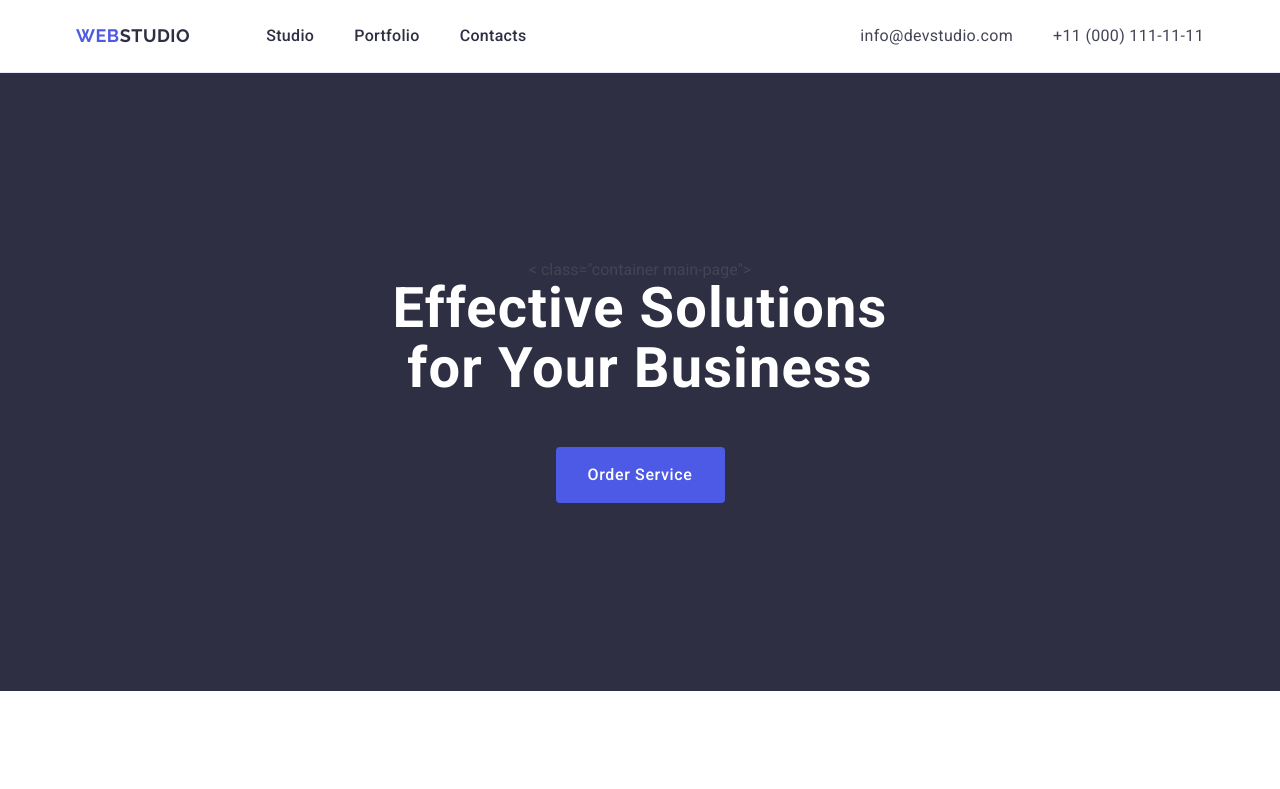
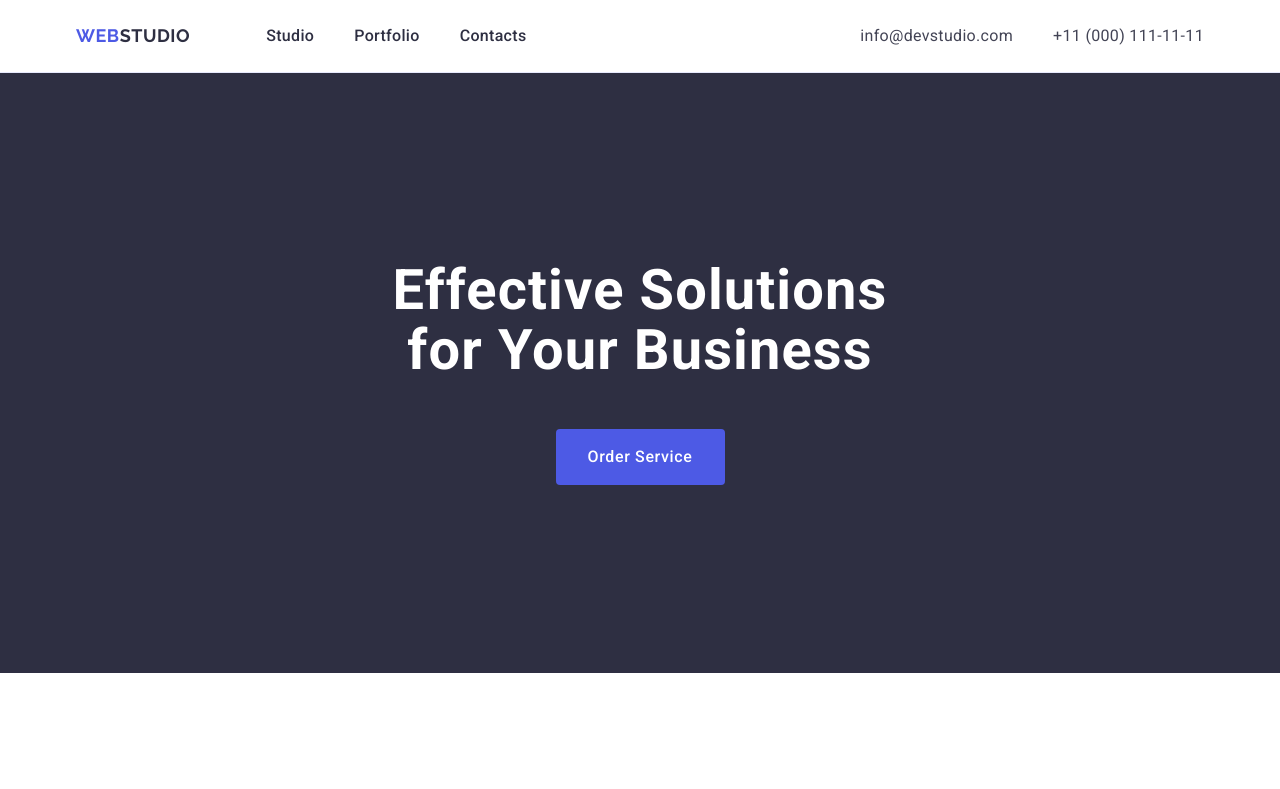
Before and after one commit to Nataliya-umanchanka/goit-markup-hw-03, a plain HTML site: page index.html in a window 1280 px wide. Shown: the top 789 px of the page. Drawn offline with nearby package versions, Linux system fonts and the light colour scheme.

Commit message:
index.html

```diff
--- a/index.html
+++ b/index.html
@@ -57,11 +57,10 @@
 
     <main>
       <section class="section-page">
-        < class="container main-page">
+        <div class="container main-page">
           <h1 class="main-title">Effective Solutions for Your Business</h1>
 
-            <button type="button" class="order-button">Order Service</button>
-
+          <button type="button" class="order-button">Order Service</button>
         </div>
       </section>
 
```
